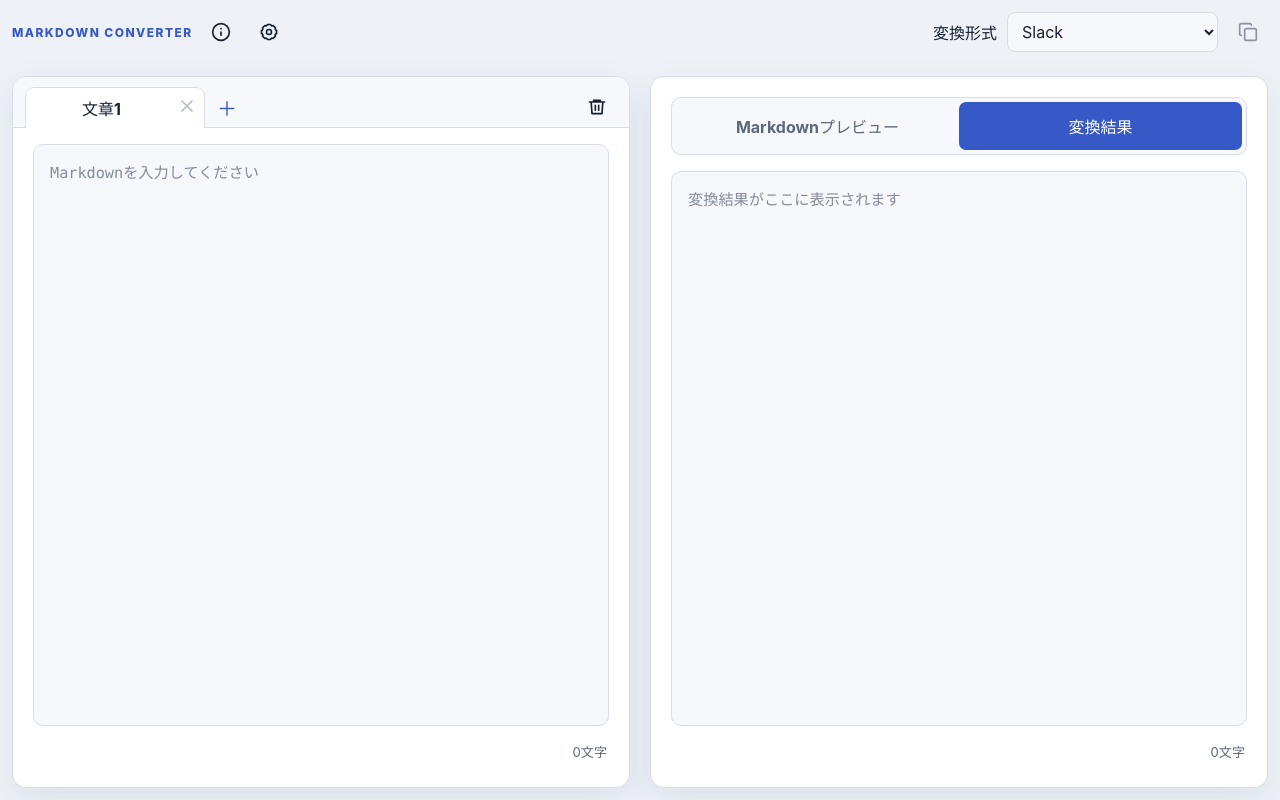
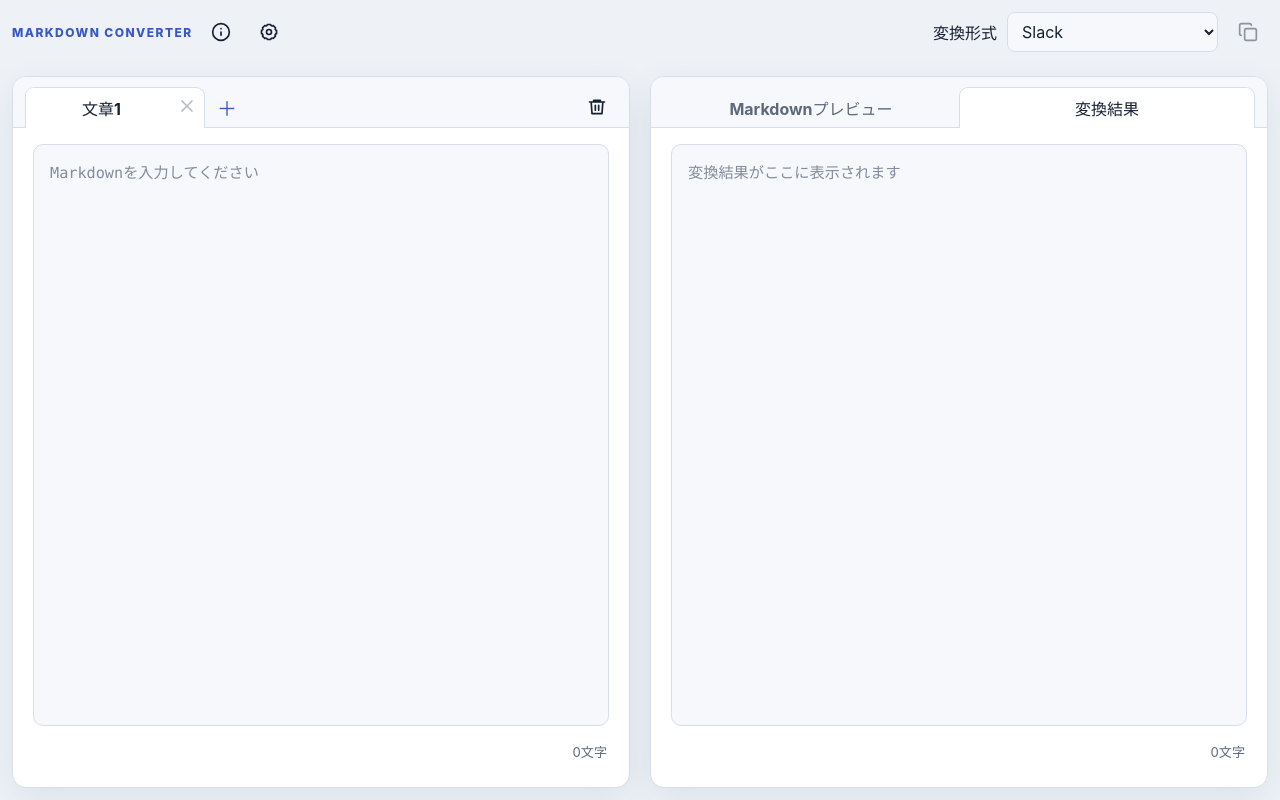
Before and after one commit to bKiyoh/md-converter, a Vue app: page / in a window 1280 px wide. Built offline with nearby package versions, Linux system fonts and the light colour scheme.

Commit message:
style: 右ペインのタブを均等幅に調整

```diff
--- a/src/style.css
+++ b/src/style.css
@@ -635,7 +635,8 @@ h2 {
   box-shadow: 0 12px 36px rgb(31 45 72 / 8%);
 }
 
-.panel.editor-panel {
+.panel.editor-panel,
+.panel.output-panel {
   padding-top: 0;
 }
 
@@ -649,29 +650,39 @@ h2 {
 }
 
 .output-view-tablist {
-  display: grid;
-  min-height: 58px;
-  margin-bottom: 16px;
-  padding: 4px;
-  border: 1px solid var(--border);
-  border-radius: 10px;
-  grid-template-columns: 1fr 1fr;
+  display: flex;
+  width: calc(100% + 40px);
+  margin: 0 -20px 16px;
+  padding: 10px 12px 0;
+  border-bottom: 1px solid var(--border);
+  border-radius: 13px 13px 0 0;
+  align-items: flex-end;
   background: var(--surface-muted);
 }
 
 .output-view-tab {
-  min-height: 42px;
-  padding: 8px 12px;
-  border: 0;
-  border-radius: 7px;
+  min-width: 0;
+  min-height: 40px;
+  margin-bottom: -1px;
+  padding: 8px 16px;
+  border: 1px solid transparent;
+  border-bottom: 0;
+  border-radius: 9px 9px 0 0;
+  flex: 1;
   color: var(--muted);
   background: transparent;
   font-weight: 700;
+  white-space: nowrap;
 }
 
 .output-view-tab--active {
-  color: var(--accent-contrast);
-  background: var(--accent);
+  border-color: var(--border);
+  color: var(--text);
+  background: var(--surface);
+}
+
+.output-view-tab:hover:not(.output-view-tab--active) {
+  background: var(--surface);
 }
 
 .output-view-panel {
@@ -1031,7 +1042,8 @@ h2 {
     padding: 16px;
   }
 
-  .editor-panel > .document-tabs {
+  .editor-panel > .document-tabs,
+  .output-panel > .output-view-tablist {
     width: calc(100% + 32px);
     margin-right: -16px;
     margin-left: -16px;
@@ -1139,7 +1151,8 @@ h2 {
     min-height: 540px;
   }
 
-  .editor-panel > .document-tabs {
+  .editor-panel > .document-tabs,
+  .output-panel > .output-view-tablist {
     width: calc(100% + 32px);
     margin-right: -16px;
     margin-left: -16px;
@@ -1190,11 +1203,18 @@ h2 {
     border-radius: 11px;
   }
 
-  .editor-panel > .document-tabs {
+  .editor-panel > .document-tabs,
+  .output-panel > .output-view-tablist {
     width: calc(100% + 28px);
     margin-right: -14px;
     margin-left: -14px;
     border-radius: 10px 10px 0 0;
+  }
+
+  .output-view-tab {
+    padding-right: 8px;
+    padding-left: 8px;
+    font-size: 0.82rem;
   }
 
   .panel-header {
```
